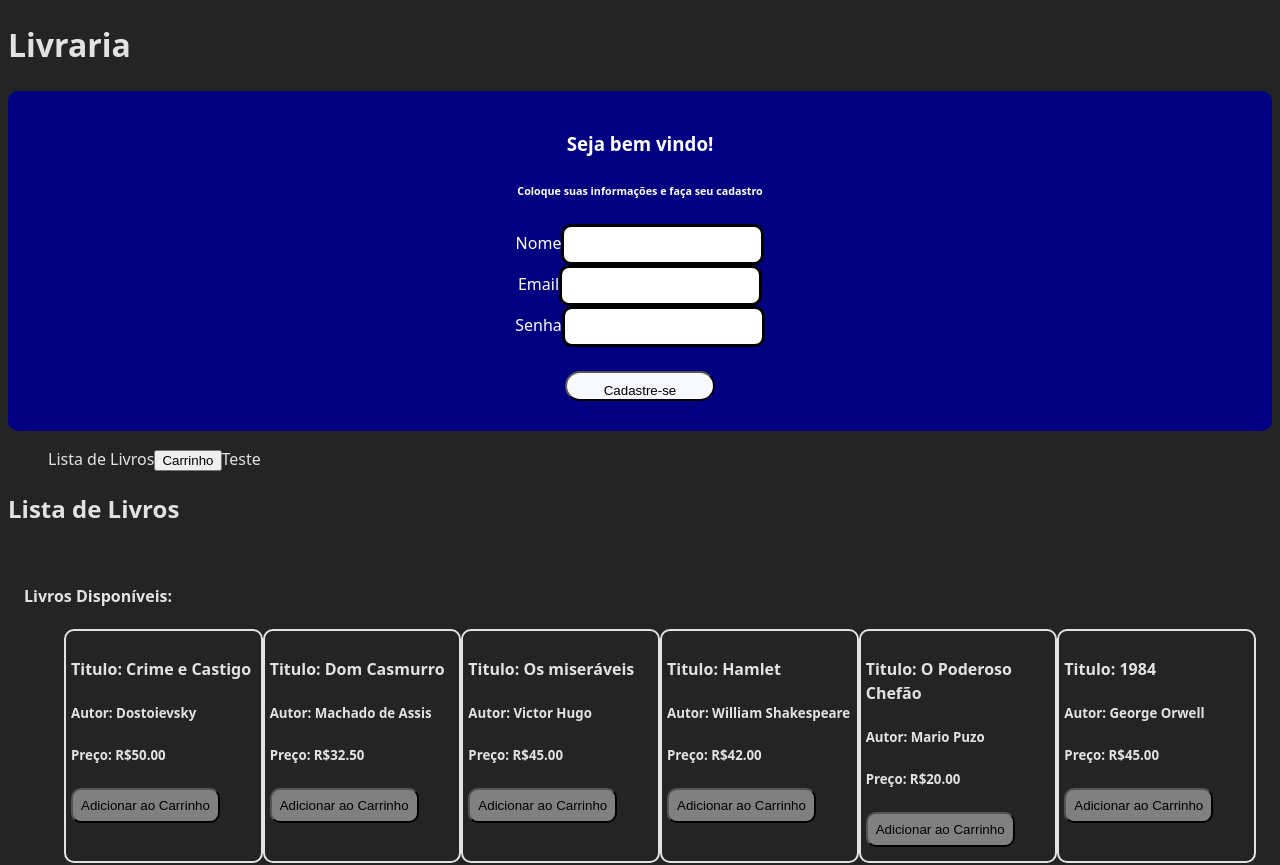
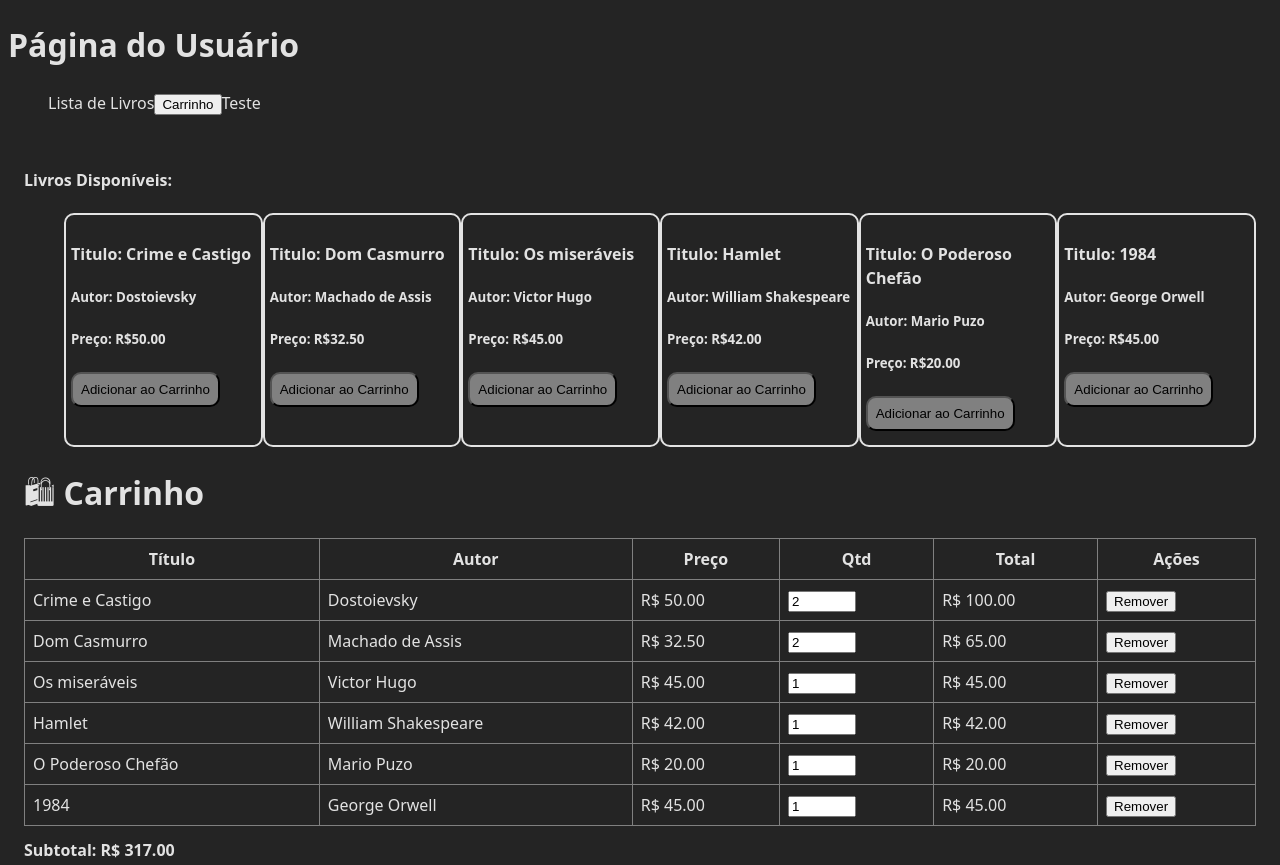
Before and after one commit to GuilhermeAyala/Livraria, a React (Vite) app: page /user in a window 1280 px wide. Shown: the top 865 px of the page. Built offline with nearby package versions, Linux system fonts and the light colour scheme.

Commit message:
Mudança no form de Login
Divisão feita entre área do adm e área do usuário. Necessita de algumas correções no redirecionamento do formulário e resgate da Lista de Livros

```diff
--- a/src/App.jsx
+++ b/src/App.jsx
@@ -1,37 +1,21 @@
-import React, { useState } from 'react';
-import Menu from './components/Menu';
-import CarrinhoView from './components/Carrinho';
-import FormUser from './components/FormUser';
-import AdminInterface from './components/AdminView';
+import React from 'react';
+import { BrowserRouter, Routes, Route } from "react-router-dom";
+import LoginForm from './components/LoginForm';
+import AdminPage from './pages/AdminPage';
+import UserPage from './pages/UserPage';
+
 
 function App() {
-  const [usuario, setUsuario] = useState(null);
+  return(
+    <BrowserRouter>
+      <Routes>
+        <Route path='/' element={<LoginForm />} />
+        <Route path='/admin' element={<AdminPage />} />
+        <Route path='/user' element={<UserPage />} />
+      </Routes>
+    </BrowserRouter>
+  );
 
-  function handleFormSubmit(data){
-      console.log(data);
-      setUsuario(data)
-  }
-
-  return (
-    <div>
-      <h1>Livraria</h1>
-
-      <FormUser onSubmit={handleFormSubmit}/>
-      {usuario &&(
-        <pre style={{background: '#eee', padding: 8}}>
-          {JSON.stringify(usuario, null, 2)}
-        </pre>
-      )}
-
-      <Menu/>
-      <h2>Lista de Livros</h2>
-      <CarrinhoView/>
-      <h4>Teste da Área do Adm</h4>
-      <AdminInterface/>
-
-    </div>
-
-  );
 }
 
 export default App;
--- a/src/components/FormUser.jsx
+++ b/src/components/LoginForm.jsx
@@ -1,7 +1,8 @@
 import React, { useState } from 'react';
-import { useNavigate } from 'react-router-dom';
+import { useNavigate } from "react-router-dom";
 
-function FormUser({ onSubmit }){
+function LoginForm({ onSubmit }){
+    const navigate = useNavigate();
     const [form, setForm] = useState({nome:'', email:'', senha:''});
     const [erro, setErro] = useState('');
 
@@ -25,26 +26,29 @@ function FormUser({ onSubmit }){
 
     function handleSubmit(e){
         e.preventDefault();
+
         const message = ValidarForm(form)
         if(message){
-            setErro(message)
+            setErro(message);
+            return;
         }
+
+        if (form.email === "@admin"){
+            navigate("/admin")
+        }
+        else if(form.email === "@user"){
+            navigate("/user")
+        }
+        else{
+            alert("Digite @admin ou @user");
+            return;
+        }
+
         setErro('');
         onSubmit?.(form);
-
-    if(form.email.endsWith('@admin')){
-        navigate('/admin');
-    }
-    else if(form.email.endsWith('@usuario')){
-        navigate('/usuario');
-    }
-    else{
-        alert('Email tem que ter @admin ou @usuario');
-    }
-
-    setForm({nome: '', email: '', senha:'' });
+        setForm({nome: '', email: '', senha:'' });
 }
-
+//separar via formulario, duas paginas, a do adm e do usuario comum, ver isso dps
 
     return (
         <form className="box-form" onSubmit={handleSubmit}
@@ -57,7 +61,7 @@ function FormUser({ onSubmit }){
                 value={form.nome} onChange={handleChange}/> <br />
 
                 <label htmlFor="email">Email</label>
-                <input style={ {padding: 10, border: "solid", borderRadius: 10} } type="text" name="email" id="email"
+                <input style={ {padding: 10, border: "solid", borderRadius: 10} } type="text" placeholder="Digite @admin ou @user" name="email" id="email"
                 value={form.email} onChange={handleChange}/> <br />
 
                 <label htmlFor="senha">Senha</label>
@@ -70,4 +74,4 @@ function FormUser({ onSubmit }){
     );
 }
 
-export default FormUser;
+export default LoginForm;
--- /dev/null
+++ b/src/pages/AdminPage.tsx
@@ -0,0 +1,14 @@
+import React from "react";
+import AdminInterface from '../components/AdminView';
+
+const AdminPage = () => {
+    return(
+        <div>
+            <h1>Página do Adm</h1>
+            <AdminInterface/>
+        </div>
+    )
+
+}
+
+export default AdminPage;
--- /dev/null
+++ b/src/pages/UserPage.tsx
@@ -0,0 +1,17 @@
+import React from "react";
+import Menu  from '../components/Menu'
+import CarrinhoView from "../components/Carrinho";
+//import ListaBooks from "../components/ListaBooks";
+
+const UserPage = () => {
+    return(
+        <div>
+            <h1>Página do Usuário</h1>
+            <Menu/>
+            <CarrinhoView/>
+        </div>
+    )
+
+}
+
+export default UserPage;
```
Also changed, not shown: src/components/Home.jsx (deleted, +0 -19 lines).
